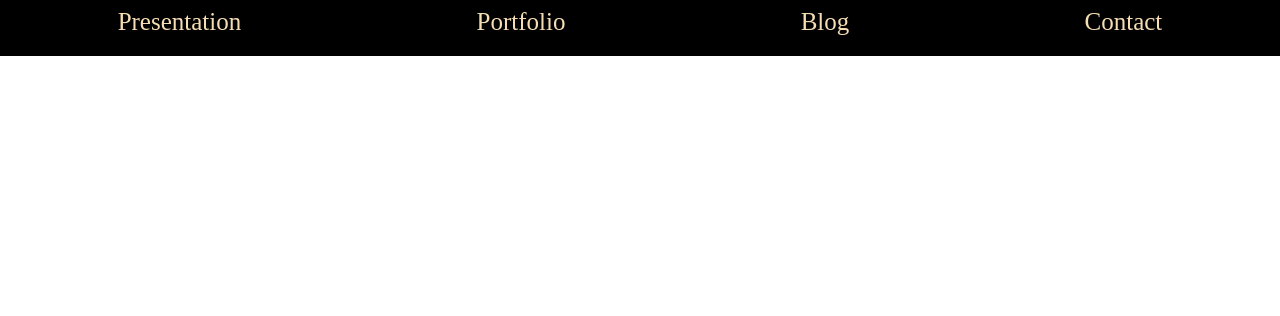
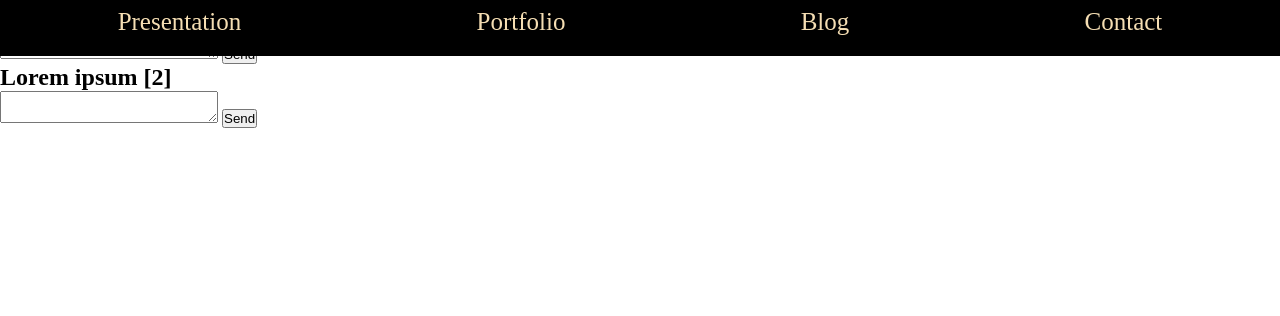
Before and after one commit to devmdeniz/tests, a PHP site: page /admin/admin.php in a window 1280 px wide. Shown: the top 316 px of the page. Run offline with PHP 8.4, Linux system fonts and the light colour scheme.

Commit message:
Code Presentation Part

```diff
--- a/admin/admin.php
+++ b/admin/admin.php
@@ -20,7 +20,20 @@
     </header>
 
     <section id="presentation">
-
+        <div>
+            <h1>Hello World [1]</h1>
+            <form action="">
+                <textarea name="textnew" id="textnew" cols="25" rows="0.5"></textarea>
+                <button>Send</button>
+            </form>
+        </div>
+        <div>
+            <h1>Lorem ipsum [2]</h1>
+            <form action="">
+                <textarea name="textnew" id="textnew" cols="25" rows="0.5"></textarea>
+                <button>Send</button>
+            </form>
+        </div>
     </section>
 </body>
 
```
